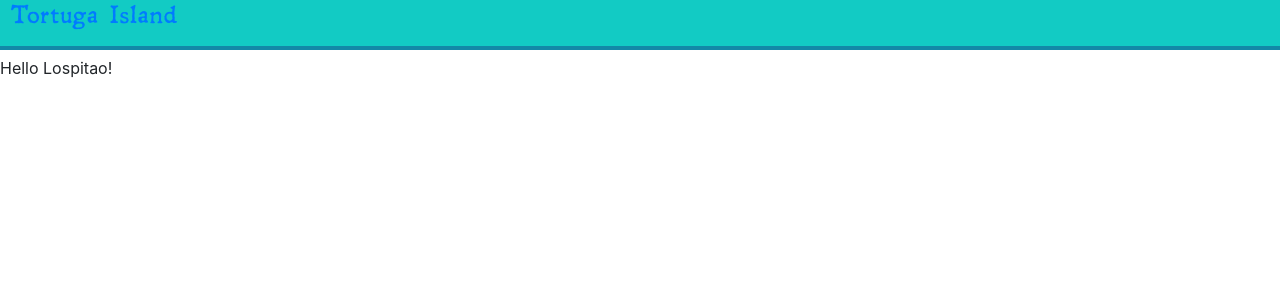
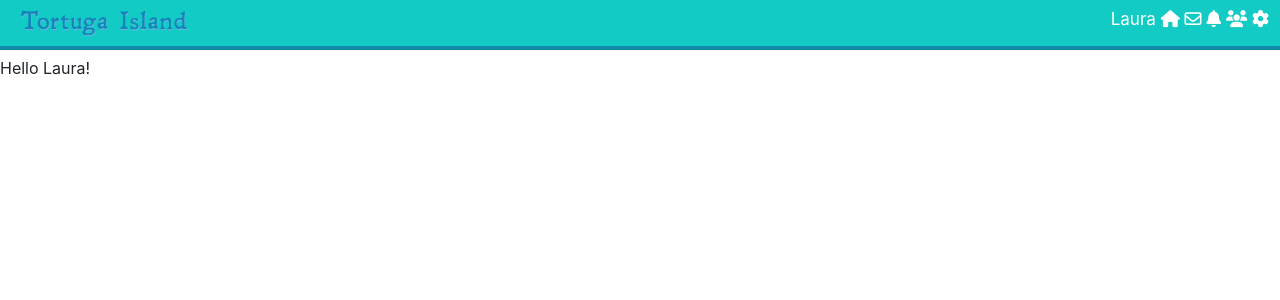
Before and after one commit to Lospitao/Isla-Tortuga, a PHP site: page / in a window 1280 px wide. Shown: the top 300 px of the page. Run offline with PHP 8.4, Linux system fonts and the light colour scheme; a user stored in the database is signed in; data comes from the database, SQL or seed files in the repository; some libraries are stand-ins or nearby versions.

Commit message:
#20 Add Navbar icons
Added icons for several features on the rigth side of the header Navbar

```diff
--- a/Index.php
+++ b/Index.php
@@ -7,6 +7,6 @@ include("includes/header.php");
 	<title>Welcome to Tortuga Island</title>
 </head>
 <body>
-Hello Lospitao!
+Hello <?php echo $user['first_name'];?>!
 </body>
 </html></html></html>
--- a/assets/css/header-stylesheet.css
+++ b/assets/css/header-stylesheet.css
@@ -17,8 +17,35 @@ body {
 }
 .logo a {
 	font-family:'Bellota-Regular', sans-serif;
-	margin-left: 10px;
+	margin-left: 20px;
 	font-size: 150%;
 	position: relative;
-	top: 9px;
+	top: 15px;
+	text-shadow: #73B6E2 0.5px 0.5px 0px;
+	color: #1086BA;
 }
+a:hover {
+	text-decoration: none;
+}
+nav {
+	float: right;
+	right: 1px;
+	position: absolute;
+	margin: 10px;
+}
+nav a{
+	position: relative;
+	color: #fff;
+	text-decoration: none;
+	font-size: 17px;
+}
+nav a:hover {
+	background: rgba(0,0,0,0);
+	color: #3a7999;
+	box-shadow: inset 0 0 0 3px #3a7999;
+}
+#user_first_name:hover {
+	text-decoration:none;
+	color: #E91E63;
+	box-shadow: none;
+}
--- a/includes/header.php
+++ b/includes/header.php
@@ -1,7 +1,10 @@
 <?php
 require_once 'config/config.php';
+
 if (isset($_SESSION['username'])) {
-	$userLoggedIn=$_SESSION['username'];
+	$userLoggedIn=$_SESSION['username']; //this collects the user's name from the email and password entered
+	$user_details_query = mysqli_query($conn, "SELECT * FROM users WHERE username='$userLoggedIn'");
+	$user= mysqli_fetch_array($user_details_query); //this collects all details from the logged user
 }
 else {
 	header("Location: register.php");
@@ -12,12 +15,17 @@ else {
 <head>
 	<title>Welcome to Tortuga Island</title>
 	<!---Javascript--->
-	<script src="https://ajax.googleapis.com/ajax/libs/jquery/2.2.4/jquery.min.js"></script>
-	<script src="https://cdnjs.cloudflare.com/ajax/libs/popper.js/1.14.7/umd/popper.min.js" integrity="sha384-UO2eT0CpHqdSJQ6hJty5KVphtPhzWj9WO1clHTMGa3JDZwrnQq4sF86dIHNDz0W1" crossorigin="anonymous"></script>
-	<script src="https://stackpath.bootstrapcdn.com/bootstrap/4.3.1/js/bootstrap.min.js" integrity="sha384-JjSmVgyd0p3pXB1rRibZUAYoIIy6OrQ6VrjIEaFf/nJGzIxFDsf4x0xIM+B07jRM" crossorigin="anonymous"></script>
+	<script src="https://ajax.googleapis.com/ajax/libs/jquery/2.2.4/jquery.min.js">
+	</script>
+	<script src="https://cdnjs.cloudflare.com/ajax/libs/popper.js/1.14.7/umd/popper.min.js" integrity="sha384-UO2eT0CpHqdSJQ6hJty5KVphtPhzWj9WO1clHTMGa3JDZwrnQq4sF86dIHNDz0W1" crossorigin="anonymous">
+	</script>
+	<script src="https://stackpath.bootstrapcdn.com/bootstrap/4.3.1/js/bootstrap.min.js" integrity="sha384-JjSmVgyd0p3pXB1rRibZUAYoIIy6OrQ6VrjIEaFf/nJGzIxFDsf4x0xIM+B07jRM" crossorigin="anonymous">
+	</script>
 	<!--CSS-->
+	<script src="https://kit.fontawesome.com/5a4a71c487.js" crossorigin="anonymous"></script>
 	<link rel="stylesheet" type="text/css" href="assets/css/bootstrap.css">
 	<link rel="stylesheet" type="text/css" href="assets/css/header-stylesheet.css">
+
 </head>
 <body>
 
@@ -25,4 +33,28 @@ else {
 		<div class="logo">
 			<a href="index.php">Tortuga Island</a>
 		</div>
+		<nav>
+			<a href="#" id="user_first_name">
+				<?php echo $user['first_name'];?>
+			</a>
+			<a href="index.php">
+				<i class="fas fa-home"></i>
+			</a>
+
+			<a href="#">
+				<i class="far fa-envelope"></i>
+			</a>
+
+			<a href="#">
+				<i class="fas fa-bell"></i>
+			</a>
+
+			<a href="#">
+				<i class="fas fa-users"></i>
+			</a>
+
+			<a href="#">
+				<i class="fas fa-cog"></i>
+			</a>
+		</nav>
 	</div>
```
